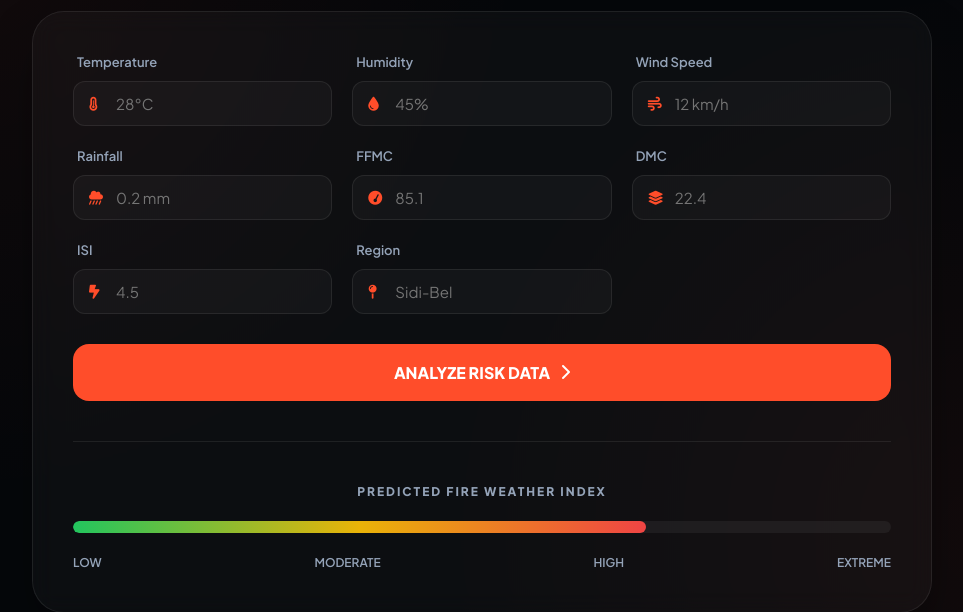
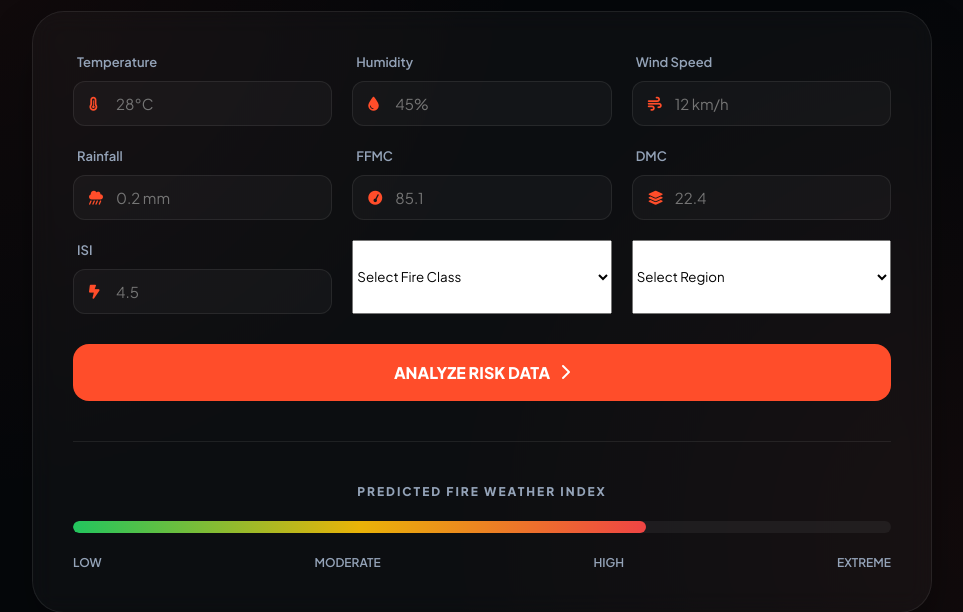
Before and after one commit to Kavychangela/AI-ML, a Flask app: page /predictdata in a window 1280 px wide. Shown: the part 255-867 px from the top of the page, without its empty margins (158-1121 px from the left). Run offline with Flask 3, Linux system fonts and the light colour scheme; parts of the project's set-up code (start-up, migrations or seed data) failed here and were passed over.

Commit message:
Refactor prediction form in templates: replace input fields with dropdowns for fire class and region; enhance styling for better user experience.

```diff
--- a/13. Machine Learning/Ridge, Lasso Regeression/templates/home.html
+++ b/13. Machine Learning/Ridge, Lasso Regeression/templates/home.html
@@ -261,11 +261,17 @@
                         <i class="fas fa-bolt-lightning"></i>
                         <input type="text" name="ISI" placeholder="4.5" required>
                     </div>
-                    <div class="input-group">
-                        <label>Region</label>
-                        <i class="fas fa-map-pin"></i>
-                        <input type="text" name="Region" placeholder="Sidi-Bel" required>
-                    </div>
+                    <select name="Classes" required>
+                    <option value="" disabled selected>Select Fire Class</option>
+                    <option value="0">No Fire</option>
+                    <option value="1">Fire</option>
+                    </select>
+
+                    <select name="Region" required>
+                    <option value="" disabled selected>Select Region</option>
+                    <option value="0">Sidi-Bel</option>
+                    <option value="1">Bejaia</option>
+                    </select>
                 </div>
 
                 <button type="submit" class="predict-btn">
```
Also changed, not shown: 13. Machine Learning/Ridge, Lasso Regeression/templates/index.html (+33 -3 lines), 2 other files.
